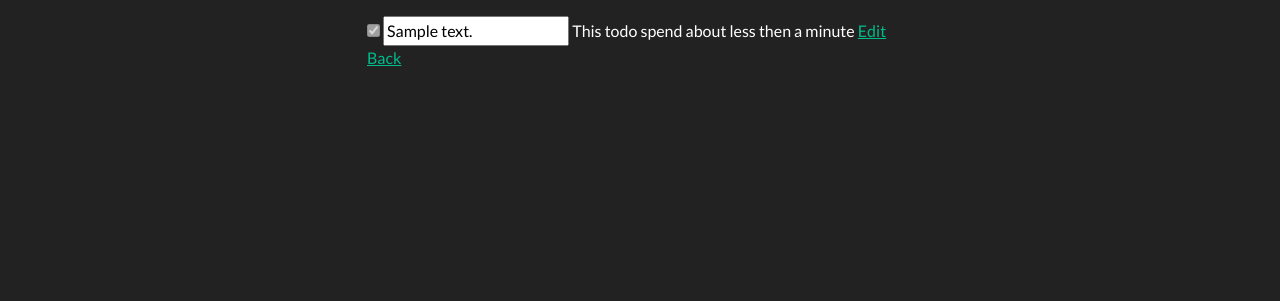
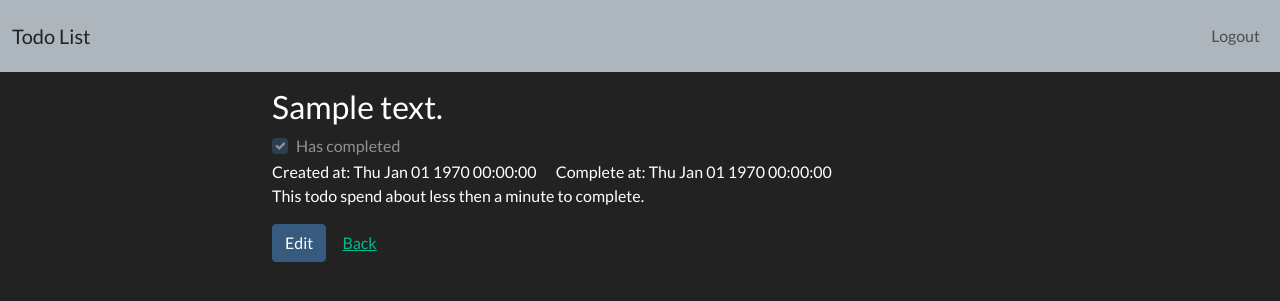
Before and after one commit to tzynwang/Practice_express-passport-login, a Node server app: page /todos/600000000000000000000001 in a window 1280 px wide. Shown: the top 301 px of the page. Run offline with Node 20, Linux system fonts and the light colour scheme; a user stored in the database is signed in; tables that the repository leaves empty hold one stand-in row (values such as "Sample post"); some libraries are stand-ins or nearby versions.

Commit message:
feat: update project UI

```diff
--- a/views/layouts/main.handlebars
+++ b/views/layouts/main.handlebars
@@ -10,9 +10,26 @@
 </head>
 
 <body>
+  <nav class="navbar navbar-expand-lg navbar-light bg-light">
+    <div class="container-fluid">
+      <a class="navbar-brand" href="/todos">Todo List</a>
+      <button class="navbar-toggler" type="button" data-bs-toggle="collapse" data-bs-target="#navbarNav"
+        aria-controls="navbarNav" aria-expanded="false" aria-label="Toggle navigation">
+        <span class="navbar-toggler-icon"></span>
+      </button>
+      <div class="collapse navbar-collapse justify-content-end" id="navbarNav">
+        <ul class="navbar-nav">
+          <li class="nav-item">
+            <a class="nav-link" href="/users/logout">Logout</a>
+          </li>
+        </ul>
+      </div>
+    </div>
+  </nav>
+
   <div class="container my-3">
     <div class="row">
-      <div class="col-6 mx-auto">
+      <div class="col-12 col-md-8 mx-auto">
         {{{ body }}}
       </div>
     </div>
--- a/views/show.handlebars
+++ b/views/show.handlebars
@@ -1,7 +1,18 @@
 <form action="/todos/{{ todo._id }}/edit" method="POST">
-  <input type="checkbox" {{#if todo.isDone}} checked {{/if}} disabled>
-  <input type="text" value="{{ todo.content }}" readonly>
-  {{#if spend}}<span>This todo spend about {{ spend }}</span>{{/if}}
-  <a href="/todos/{{todo._id}}/edit">Edit</a>
-  <a href="/">Back</a>
+  <p class="h3">{{ todo.content }}</p>
+  <div class="form-check">
+    <input class="form-check-input" type="checkbox" id="idDone" {{#if todo.isDone}} checked {{/if}} disabled>
+    <label class="form-check-label" for="idDone">
+      Has completed
+    </label>
+  </div>
+  <div>
+    <span class="me-3">Created at: {{ createdDate }}</span>
+    {{#if todo.isDone}}<span>Complete at: {{ endDate }}</span>{{/if}}
+  </div>
+  {{#if spend}}<span>This todo spend about {{ spend }} to complete.</span>{{/if}}
+  <div class="mt-3">
+    <a class="btn btn-primary" href="/todos/{{todo._id}}/edit">Edit</a>
+    <a class="btn btn-link" href="/">Back</a>
+  </div>
 </form>
```
Also changed, not shown: views/edit.handlebars (+14 -4 lines), views/todos.handlebars (+14 -11 lines).
